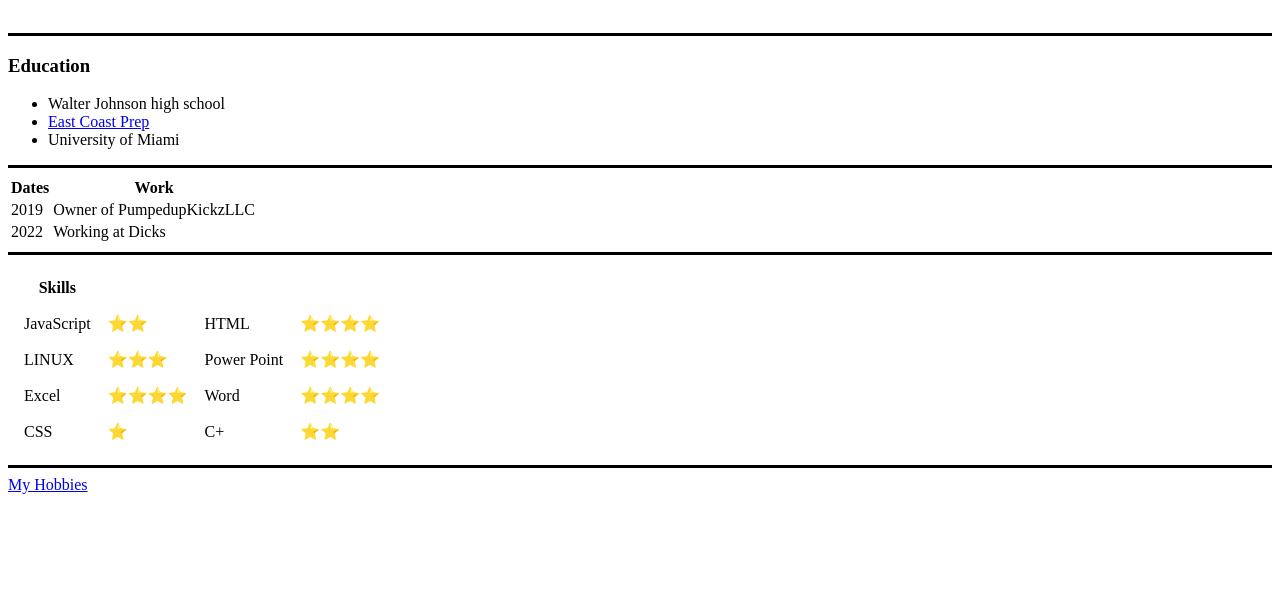
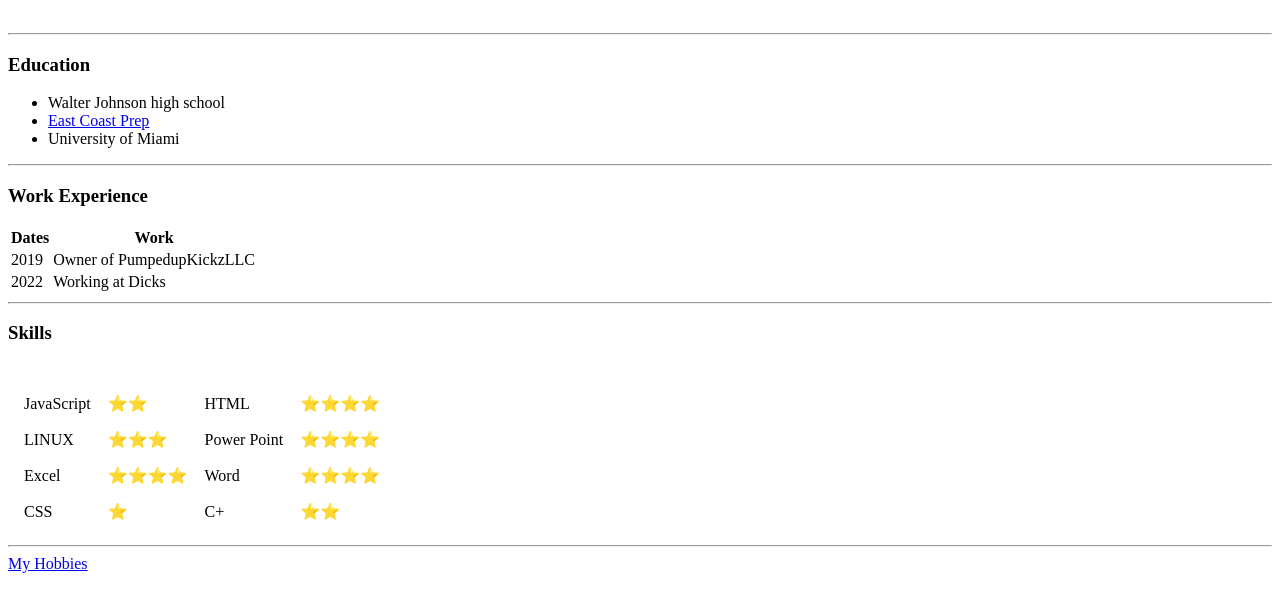
Before and after one commit to abarnes285/cv, a plain HTML site: page index.html in a window 1280 px wide. Shown: the part 199-800 px from the top of the page. Drawn offline with Linux system fonts and the light colour scheme.

Commit message:
Add files via upload

```diff
--- a/index.html
+++ b/index.html
@@ -4,12 +4,13 @@
 <head>
   <meta charset="utf-8">
   <title> 👹Drews personal Site </title>
+  <link rel="stylesheet" href="css/styles.css">
 </head>
 
 <body>
   <table cellspacing = 20>
     <tr>
-      <td>  <img src="file:///Users/drew./Desktop/Web%20Dev/HTML-%20Personal%20website/IMG_0265%20(1)%20Small.jpeg" alt="Drews roster picture">
+      <td>  <img src="file:///Users/drew./Desktop/Web%20Dev/HTML-%20Personal%20website/IMG_0265%20copy%20Small.jpeg" alt="Drews roster picture">
 </td>
       <td> <h1> Drew Barnes </h1> <a href="https://welcome.miami.edu"><em>University of Miami Student</em></a> <br>
         <a href="contactInfo.html"><em>Contact Information</em></a>
@@ -20,14 +21,15 @@
 
   <p>
 
-  <hr size=3 color=black>
+  <hr >
   <h3>Education</h3>
   <ul>
     <li> Walter Johnson high school</li>
     <li><a href="https://www.eastcoastprep.org">East Coast Prep</a></li>
     <li>University of Miami</li>
   </ul>
-  <hr size = 3 color = black>
+  <hr>
+  <h3> Work Experience</h3>
   <table>
     <thead>
       <tr>
@@ -54,12 +56,12 @@
 
 
   </table>
-  <hr size = 3 color = black>
+  <hr >
+  <h3>Skills</h3>
 
   <table cellspacing = "15">
     <thead>
       <tr>
-        <th>Skills</th>
       </tr>
     </thead>
     <tr>
@@ -93,7 +95,7 @@
 
   </table>
 
-  <hr size = 3 color = black>
+  <hr>
   <a href="hobbies.html"> My Hobbies</a>
 
 
```
